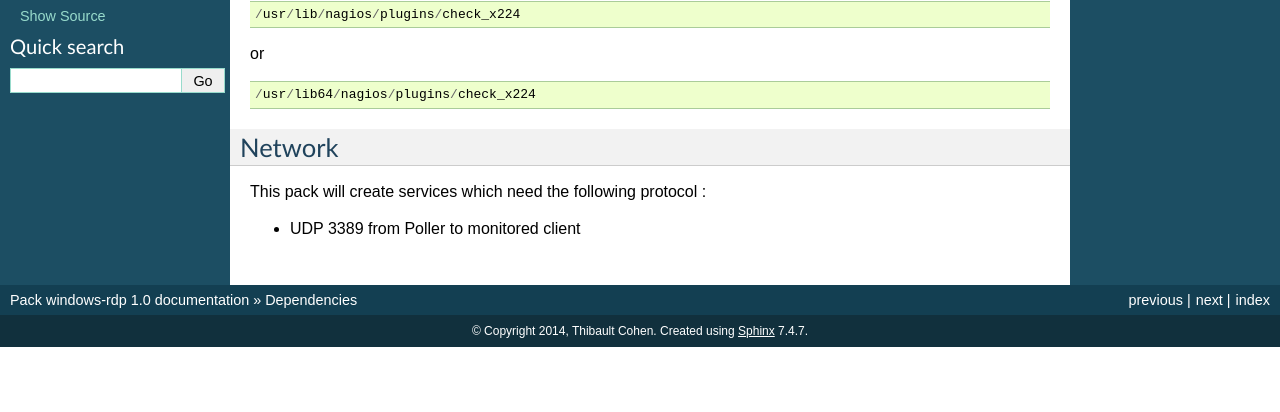
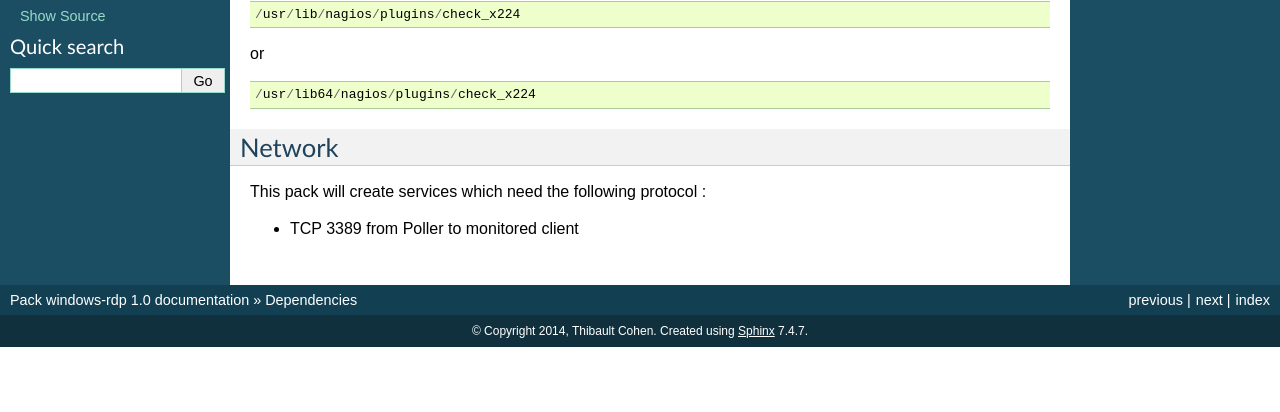
Before and after one commit to savoirfairelinux/monitoring-tools, a Sphinx documentation site: the page built from doc/source/dependencies.rst, in a window 1280 px wide. Shown: the part 296-708 px from the top of the page. Built offline with Sphinx 7.4.7, drawn with Linux system fonts in a browser that asks for light colours.

Commit message:
* Fix docs files

```diff
--- a/doc/source/dependencies.rst
+++ b/doc/source/dependencies.rst
@@ -29,4 +29,4 @@ Network
 
 This pack will create services which need the following protocol :
 
-* UDP 3389 from Poller to monitored client
+* TCP 3389 from Poller to monitored client
```
